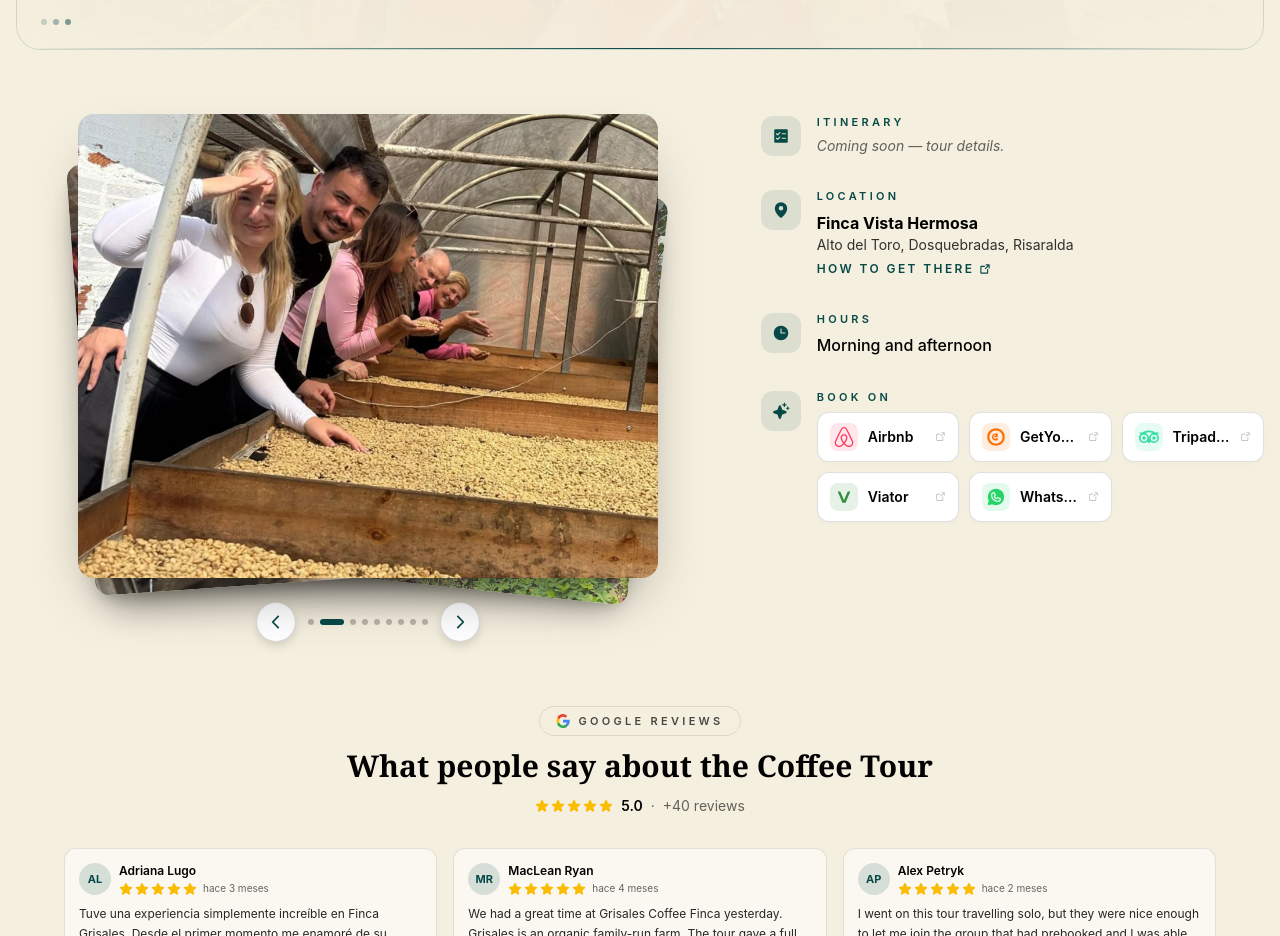
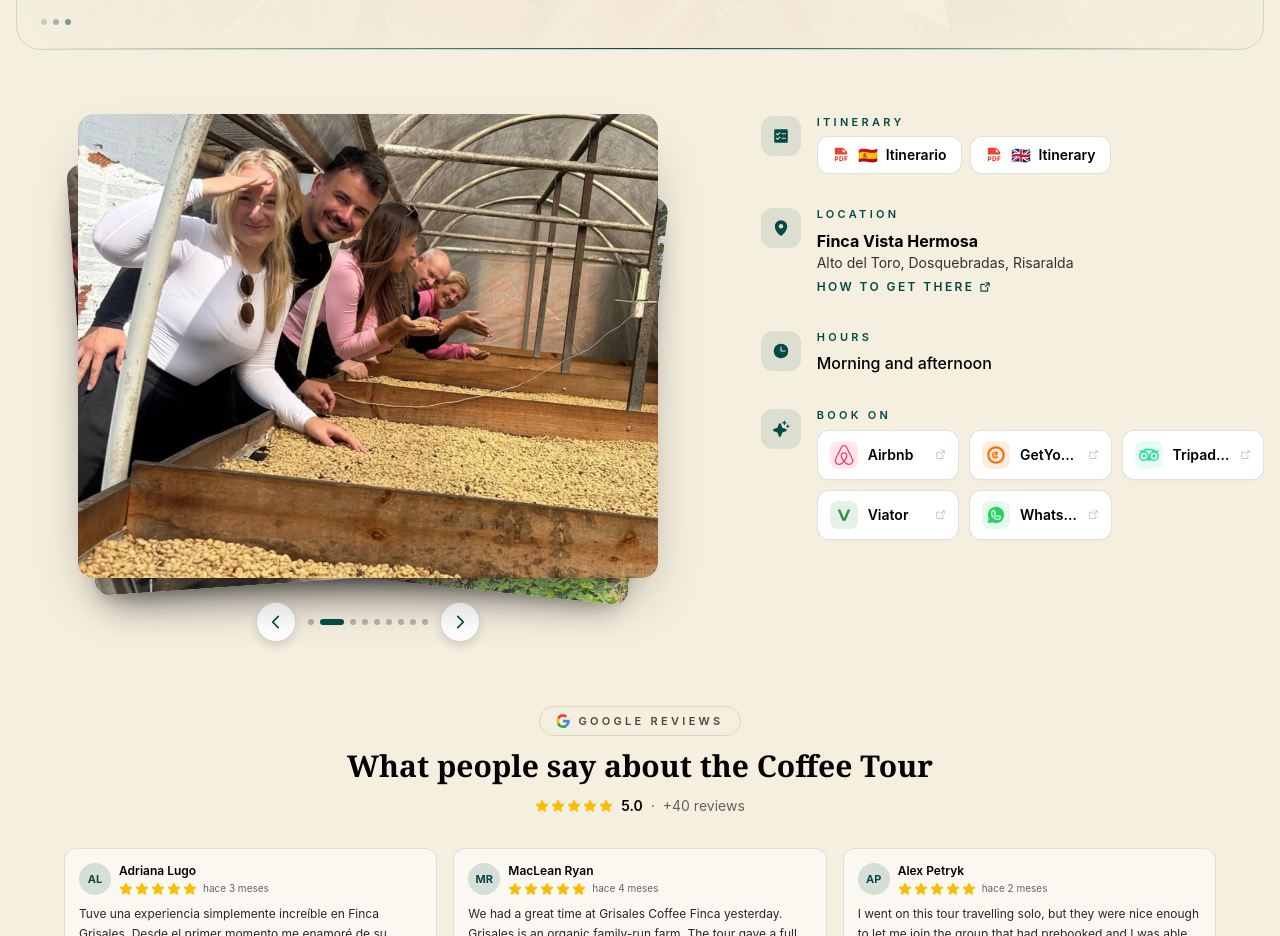
Before and after one commit to sebastian-ardila/los-grisales, a React (Vite) app: page /#/carta in a window 1280 px wide. Shown: the part 1200-2136 px from the top of the page. Built offline with nearby package versions, Linux system fonts and the light colour scheme.

Commit message:
Itinerario Coffee Tour: 2 botones para descargar PDF en ES/EN
- Reemplaza el placeholder 'Próximamente' por 2 botones interactivos
- Cada uno con icono FilePdf rojo, bandera de idioma y label
- Apuntan a public/coffeetour/itinerario-spanish.pdf y itinerario-english.pdf
- Abren en nueva pestaña

```diff
--- a/src/components/home/TourSection.tsx
+++ b/src/components/home/TourSection.tsx
@@ -1,5 +1,5 @@
 import { useTranslation } from 'react-i18next'
-import { MapPin, Clock, ArrowSquareOut, WhatsappLogo, ListChecks, Sparkle, Mountains } from '@phosphor-icons/react'
+import { MapPin, Clock, ArrowSquareOut, WhatsappLogo, ListChecks, Sparkle, Mountains, FilePdf } from '@phosphor-icons/react'
 import { sedes } from '../../config/sedes'
 import { reviewsBySede } from '../../data/reviews'
 import PhotoStack from '../ui/PhotoStack'
@@ -58,9 +58,30 @@ export default function TourSection() {
               icon={<ListChecks size={18} weight="fill" />}
               title={t('tour.itineraryTitle', 'Itinerario')}
             >
-              <p className="text-sm italic opacity-60">
-                {t('tour.itineraryPlaceholder', 'Próximamente — detalle del recorrido.')}
-              </p>
+              <div className="flex flex-wrap gap-2">
+                <a
+                  href={`${import.meta.env.BASE_URL}coffeetour/itinerario-spanish.pdf`}
+                  target="_blank"
+                  rel="noopener noreferrer"
+                  style={{ backgroundColor: '#ffffff' }}
+                  className="inline-flex items-center gap-2 rounded-xl border border-black/12 px-3.5 py-2 text-sm font-semibold transition hover:-translate-y-0.5 hover:border-brand/40 hover:shadow-[0_8px_18px_-12px_rgba(6,73,71,0.25)]"
+                >
+                  <FilePdf size={18} weight="fill" className="text-[#E94335]" />
+                  <span className="text-base leading-none" aria-hidden="true">🇪🇸</span>
+                  <span>Itinerario</span>
+                </a>
+                <a
+                  href={`${import.meta.env.BASE_URL}coffeetour/itinerario-english.pdf`}
+                  target="_blank"
+                  rel="noopener noreferrer"
+                  style={{ backgroundColor: '#ffffff' }}
+                  className="inline-flex items-center gap-2 rounded-xl border border-black/12 px-3.5 py-2 text-sm font-semibold transition hover:-translate-y-0.5 hover:border-brand/40 hover:shadow-[0_8px_18px_-12px_rgba(6,73,71,0.25)]"
+                >
+                  <FilePdf size={18} weight="fill" className="text-[#E94335]" />
+                  <span className="text-base leading-none" aria-hidden="true">🇬🇧</span>
+                  <span>Itinerary</span>
+                </a>
+              </div>
             </InfoBlock>
 
             <InfoBlock
```
Also changed, not shown: 2 other files (tests, documents, lock files or other folders).
